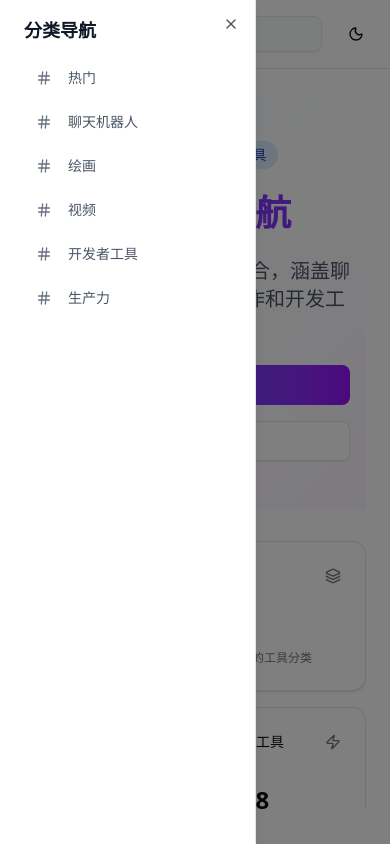
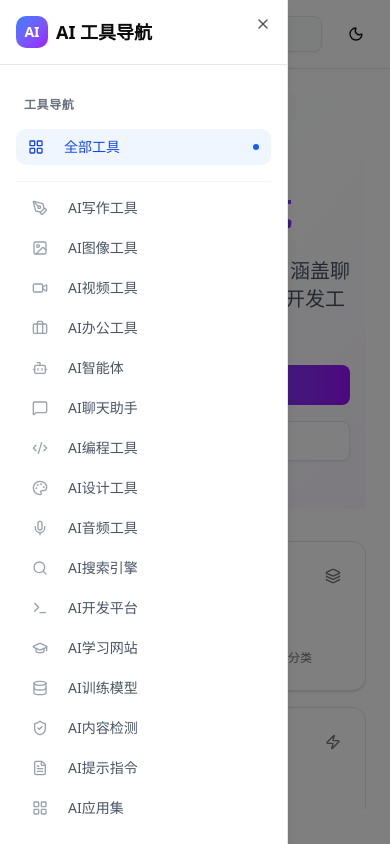
Before and after one commit to shuishenfangzhou/aiark2, a Next.js app: page / in a window 390 px wide. Both pictures are taken after a click on the button 34 px from the left and 34 px from the top of the page. Built offline with nearby package versions, Linux system fonts and the light colour scheme.

Commit message:
Fix Vercel output directory configuration

```diff
--- a/src/components/mobile-sidebar.tsx
+++ b/src/components/mobile-sidebar.tsx
@@ -2,25 +2,91 @@
 
 import { useState } from "react";
 import { Button } from "@/components/ui/button";
-import { Sheet, SheetContent, SheetTrigger } from "@/components/ui/sheet";
-import { Menu, Hash } from "lucide-react";
-import { categories } from "@/data/tools";
+import { Sheet, SheetContent, SheetTrigger, SheetTitle } from "@/components/ui/sheet";
+import { ScrollArea } from "@/components/ui/scroll-area";
+import { toolCategories } from "@/data/comprehensive-tools";
+import { cn } from "@/lib/utils";
+import {
+  Menu,
+  Hash,
+  Flame,
+  PenTool,
+  Image as ImageIcon,
+  Video,
+  Code2,
+  Briefcase,
+  Search,
+  Bot,
+  Mic,
+  Palette,
+  Cpu,
+  GraduationCap,
+  ShieldCheck,
+  LayoutGrid,
+  MessageSquare,
+  Database,
+  Terminal,
+  FileText,
+  Newspaper,
+  Github,
+  BookOpen
+} from "lucide-react";
 
 interface MobileSidebarProps {
   activeCategory: string;
   onCategoryClick: (category: string) => void;
 }
 
+const getCategoryIcon = (category: string) => {
+  switch (category) {
+    case "AI写作工具": return <PenTool className="w-4 h-4" />;
+    case "AI图像工具": return <ImageIcon className="w-4 h-4" />;
+    case "AI视频工具": return <Video className="w-4 h-4" />;
+    case "AI办公工具": return <Briefcase className="w-4 h-4" />;
+    case "AI智能体": return <Bot className="w-4 h-4" />;
+    case "AI聊天助手": return <MessageSquare className="w-4 h-4" />;
+    case "AI编程工具": return <Code2 className="w-4 h-4" />;
+    case "AI设计工具": return <Palette className="w-4 h-4" />;
+    case "AI音频工具": return <Mic className="w-4 h-4" />;
+    case "AI搜索引擎": return <Search className="w-4 h-4" />;
+    case "AI开发平台": return <Terminal className="w-4 h-4" />;
+    case "AI学习网站": return <GraduationCap className="w-4 h-4" />;
+    case "AI训练模型": return <Database className="w-4 h-4" />;
+    case "AI内容检测": return <ShieldCheck className="w-4 h-4" />;
+    case "AI提示指令": return <FileText className="w-4 h-4" />;
+    case "AI应用集": return <LayoutGrid className="w-4 h-4" />;
+    default: return <Hash className="w-4 h-4" />;
+  }
+};
+
 export function MobileSidebar({ activeCategory, onCategoryClick }: MobileSidebarProps) {
   const [open, setOpen] = useState(false);
 
-  const scrollToCategory = (category: string) => {
+  const handleCategoryClick = (category: string) => {
+    onCategoryClick(category);
+    setOpen(false);
+
+    if (category !== "all") {
+      // Give time for the sheet to close before scrolling
+      setTimeout(() => {
         const element = document.getElementById(`category-${category.toLowerCase().replace(/\s+/g, '-')}`);
         if (element) {
           element.scrollIntoView({ behavior: 'smooth', block: 'start' });
-      onCategoryClick(category);
+        }
+      }, 300);
+    } else {
+      window.scrollTo({ top: 0, behavior: 'smooth' });
+    }
+  };
+
+  const scrollToSection = (id: string) => {
     setOpen(false);
+    setTimeout(() => {
+      const element = document.getElementById(id);
+      if (element) {
+        element.scrollIntoView({ behavior: 'smooth', block: 'start' });
       }
+    }, 300);
   };
 
   return (
@@ -30,28 +96,113 @@ export function MobileSidebar({ activeCategory, onCategoryClick }: MobileSidebar
           <Menu className="w-5 h-5" />
         </Button>
       </SheetTrigger>
-      <SheetContent side="left" className="w-64 p-0">
+      <SheetContent side="left" className="w-72 p-0 flex flex-col bg-white dark:bg-gray-950">
+        <div className="p-4 border-b border-gray-200 dark:border-gray-800">
+          <SheetTitle className="text-lg font-bold flex items-center gap-2">
+            <div className="w-8 h-8 bg-gradient-to-br from-blue-500 to-purple-600 rounded-lg flex items-center justify-center">
+              <span className="text-white font-bold text-sm">AI</span>
+            </div>
+            AI 工具导航
+          </SheetTitle>
+        </div>
+
+        <ScrollArea className="flex-1">
           <div className="p-4">
-          <h2 className="text-lg font-semibold text-gray-900 dark:text-gray-100 mb-4 px-2">
-            分类导航
+            <div className="mb-4 px-2">
+              <h2 className="text-xs font-semibold text-gray-500 dark:text-gray-400 uppercase tracking-wider">
+                工具导航
               </h2>
-          <nav className="space-y-2 px-2">
-            {categories.map((category) => (
+            </div>
+
+            <nav className="space-y-1">
+              <Button
+                variant="ghost"
+                className={cn(
+                  "w-full justify-start text-left font-medium mb-2 rounded-lg transition-all duration-200",
+                  activeCategory === "all"
+                    ? "bg-blue-50 text-blue-700 dark:bg-blue-900/20 dark:text-blue-300"
+                    : "text-gray-600 dark:text-gray-400 hover:bg-gray-100 dark:hover:bg-gray-800"
+                )}
+                onClick={() => handleCategoryClick("all")}
+              >
+                <LayoutGrid className="w-4 h-4 mr-3" />
+                <span>全部工具</span>
+                {activeCategory === "all" && (
+                  <div className="ml-auto w-1.5 h-1.5 rounded-full bg-blue-600 dark:bg-blue-400" />
+                )}
+              </Button>
+
+              <div className="my-2 border-t border-gray-100 dark:border-gray-800" />
+
+              {toolCategories.map((category) => (
                 <Button
                   key={category}
-                variant={activeCategory === category ? "default" : "ghost"}
-                className={`w-full justify-start text-left font-medium transition-all duration-200 ${
+                  variant="ghost"
+                  className={cn(
+                    "w-full justify-start text-left font-medium rounded-lg transition-all duration-200 group",
                     activeCategory === category
-                    ? "bg-blue-600 hover:bg-blue-700 text-white shadow-md"
-                    : "hover:bg-gray-200 dark:hover:bg-gray-800 text-gray-600 dark:text-gray-400"
-                }`}
-                onClick={() => scrollToCategory(category)}
+                      ? "bg-blue-50 text-blue-700 dark:bg-blue-900/20 dark:text-blue-300"
+                      : "text-gray-600 dark:text-gray-400 hover:bg-gray-100 dark:hover:bg-gray-800"
+                  )}
+                  onClick={() => handleCategoryClick(category)}
                 >
-                <Hash className={`w-4 h-4 mr-2 ${activeCategory === category ? "text-white" : "text-gray-500"}`} />
-                {category}
+                  <span className={cn(
+                    "mr-3 transition-colors",
+                    activeCategory === category
+                      ? "text-blue-600 dark:text-blue-400"
+                      : "text-gray-400 group-hover:text-gray-600 dark:group-hover:text-gray-300"
+                  )}>
+                    {getCategoryIcon(category)}
+                  </span>
+                  <span>{category}</span>
+                  {activeCategory === category && (
+                    <div className="ml-auto w-1.5 h-1.5 rounded-full bg-blue-600 dark:bg-blue-400" />
+                  )}
                 </Button>
               ))}
+
+              <div className="my-4 border-t border-gray-100 dark:border-gray-800" />
+
+              <div className="mb-4 px-2">
+                <h2 className="text-xs font-semibold text-gray-500 dark:text-gray-400 uppercase tracking-wider">
+                  内容专区
+                </h2>
+              </div>
+
+              <Button
+                variant="ghost"
+                className="w-full justify-start text-left font-medium mb-2 rounded-lg text-gray-600 dark:text-gray-400 hover:bg-gray-100 dark:hover:bg-gray-800"
+                onClick={() => scrollToSection('ai-news')}
+              >
+                <Newspaper className="w-4 h-4 mr-3" />
+                <span>AI快讯</span>
+              </Button>
+
+              <Button
+                variant="ghost"
+                className="w-full justify-start text-left font-medium mb-2 rounded-lg text-gray-600 dark:text-gray-400 hover:bg-gray-100 dark:hover:bg-gray-800"
+                onClick={() => scrollToSection('ai-projects')}
+              >
+                <Github className="w-4 h-4 mr-3" />
+                <span>AI项目</span>
+              </Button>
+
+              <Button
+                variant="ghost"
+                className="w-full justify-start text-left font-medium mb-2 rounded-lg text-gray-600 dark:text-gray-400 hover:bg-gray-100 dark:hover:bg-gray-800"
+                onClick={() => scrollToSection('ai-wiki')}
+              >
+                <BookOpen className="w-4 h-4 mr-3" />
+                <span>AI百科</span>
+              </Button>
             </nav>
+          </div>
+        </ScrollArea>
+
+        <div className="p-4 border-t border-gray-200 dark:border-gray-800 bg-gray-50/50 dark:bg-gray-900/50">
+          <div className="text-xs text-center text-gray-500 dark:text-gray-400">
+            © 2025 AI Tools Directory
+          </div>
         </div>
       </SheetContent>
     </Sheet>
```
Also changed, not shown: vercel.json. Lines whose indentation alone changed are shown as unchanged.
